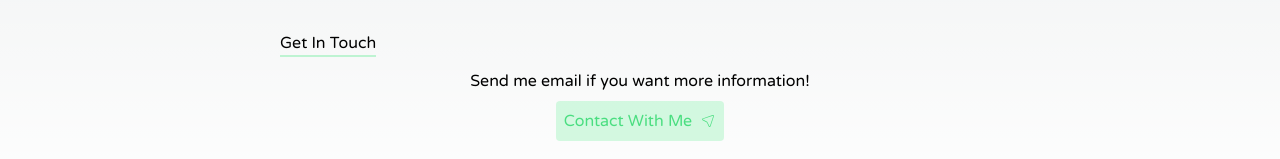
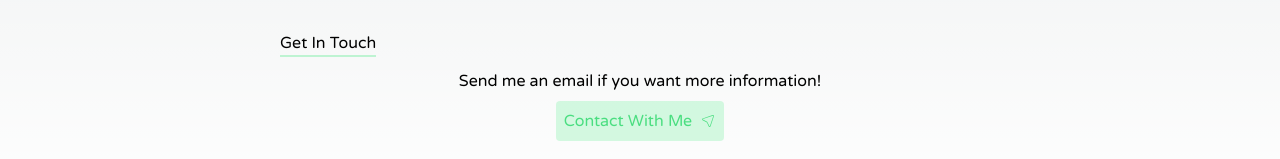
Before and after one commit to adrian1lara/portfolio-v1, a Next.js app: page / in a window 1280 px wide. Shown: the part 713-872 px from the top of the page. Built offline with nearby package versions, Linux system fonts and the light colour scheme.

Commit message:
fix type error

```diff
--- a/src/components/contact.js
+++ b/src/components/contact.js
@@ -8,7 +8,7 @@ export default function ContactMe() {
         <div className="mt-5">
             <h3 className="border-b-2  w-fit border-green-300 border-opacity-50">Get In Touch</h3>
             <div className="mt-3 w-full flex flex-col items-center">
-                <p>Send me email if you want more information!</p>
+                <p>Send me an email if you want more information!</p>
                 <a href="mailto:adrianlara203@gmail.com"
                 className="mt-2 flex items-center bg-green-300 bg-opacity-35 text-green-400 p-2 rounded w-fit" onMouseOver={() => setScale("scale-125 ease-in duration-300 rotate-45")}
                 onMouseOut={()=> setScale("")} >
```
